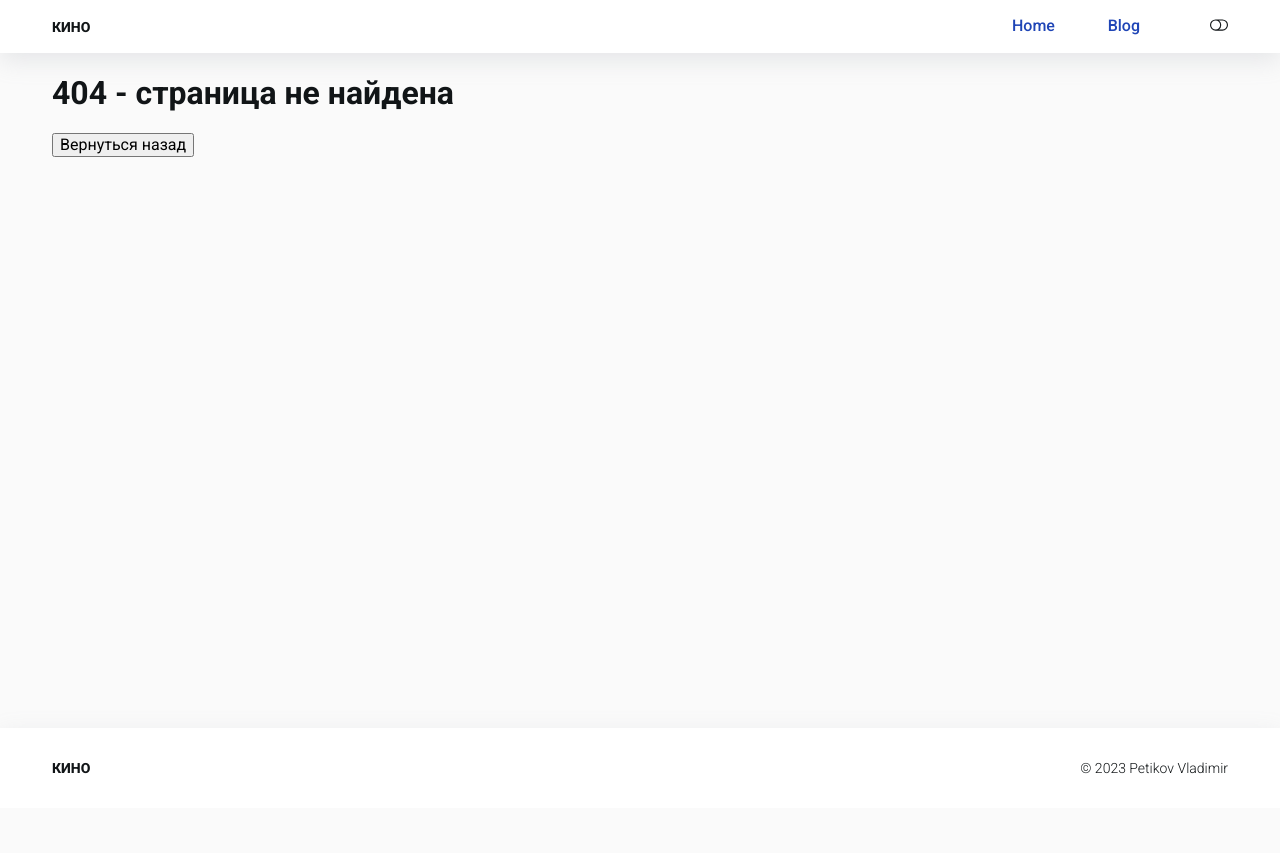
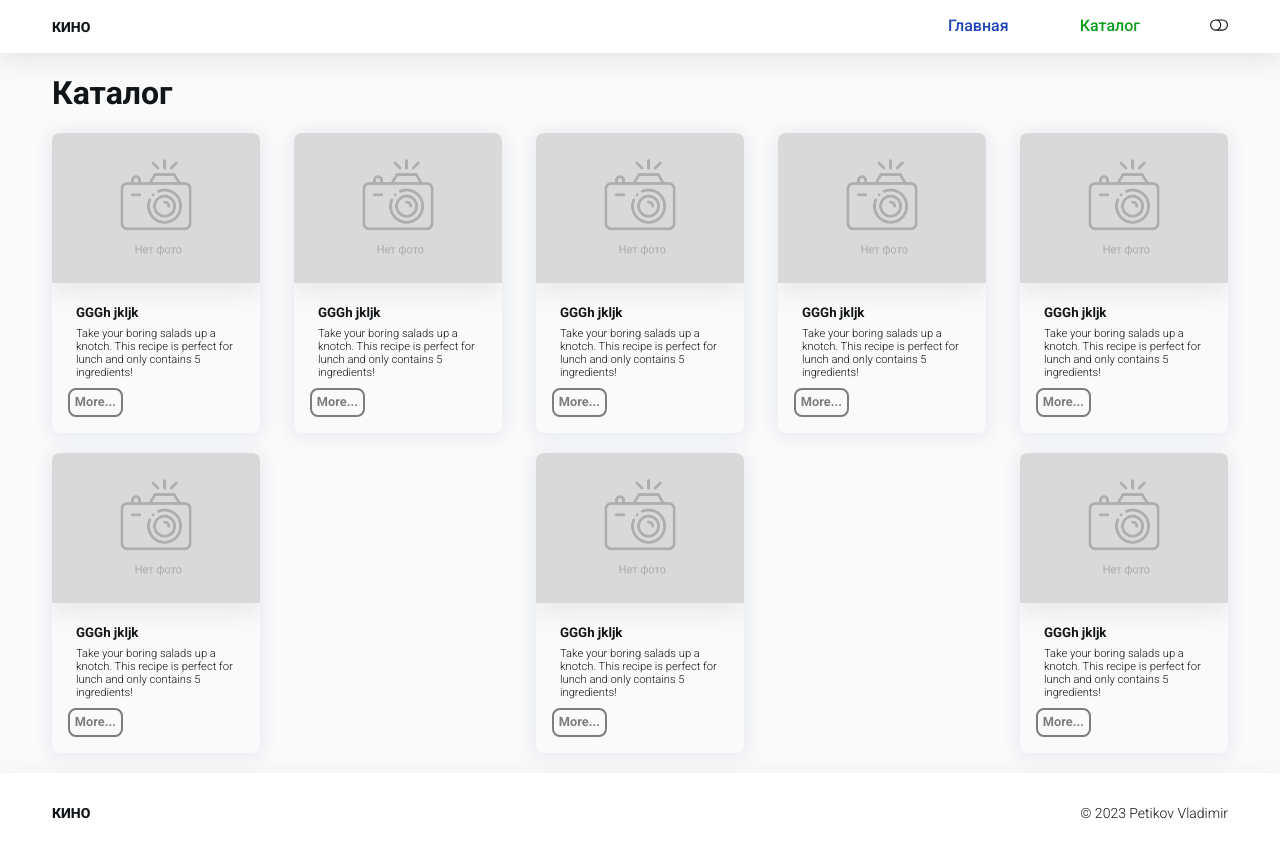
Before and after one commit to petikov-w/cinema-box, a React app: page /films in a window 1280 px wide. Before the commit this address had no page. Before the commit the page ends 808 px from the top, so only its background shows below. Built offline with nearby package versions, Linux system fonts and the light colour scheme.

Commit message:
130423-1200 Внесено много изменений

```diff
--- a/src/App.js
+++ b/src/App.js
@@ -2,11 +2,10 @@ import React from 'react';
 import { Routes, Route } from "react-router-dom"
 import styled from 'styled-components';
 
-import { Homepage } from "./pages/Homepage";
-import { Blogpage } from "./pages/Blogpage";
-// import { Singlepage } from "./pages/Singlepage";
-// import { Aboutpage } from "./pages/Aboutpage";
-import { Notfoundpage } from "./pages/Notfoundpage";
+import { HomePage } from "./pages/HomePage";
+import { CatalogPage } from "./pages/CatalogPage";
+import { SinglePage } from "./pages/SinglePage";
+import { NotFoundPage } from "./pages/NotFoundPage";
 import { Layout } from "./components/Layout";
 
 
@@ -17,10 +16,11 @@ const App = () => {
         <>
             <Routes>
                 <Route path="/" element={<Layout />} >
-                    <Route index element={<Homepage />} />
-                    <Route path="posts" element={<Blogpage />} />
-                    {/* <Route path="posts/:id" element={<Singlepage />}/> */}
-                    <Route path="*" element={<Notfoundpage />} />
+                    <Route index element={<HomePage />} />
+                    <Route path="films" element={<CatalogPage />} />
+                    <Route path="films/:id" element={<SinglePage />} />
+                    {/* <Route path="/country/:name" component={Details} */}
+                    <Route path="*" element={<NotFoundPage />} />
                 </Route>
             </Routes>
         </>
--- /dev/null
+++ b/src/components/Card.jsx
@@ -0,0 +1,82 @@
+import styled from "styled-components";
+import dsd from '../images/img-default.png'
+import {Link} from 'react-router-dom'
+
+
+const CardBox = styled.div`
+    overflow: hidden;
+    box-shadow: 0 2px 20px #e1e5ee;
+    border-radius: 0.5rem;
+    width: 13rem;
+    height: 300px;
+    display: flex;
+    flex-direction: column;
+    justify-content: space-between;
+    cursor: pointer;
+    transition: transform 200ms ease-in;
+    margin-bottom: 20px;
+`;
+
+const CardImage = styled.img`
+  display: block;
+  width: 100%;
+  height: 150px;
+  object-fit: cover;
+  object-position: center;
+  box-shadow: var(--shadow);
+`;
+
+const CardTitle = styled.h5`
+    padding: 0 1.5rem;
+    margin-bottom: -0.2rem;
+
+`
+
+const CardDescription = styled.p`
+    font-size: 0.7rem;
+    font-weight: 300;
+    padding: 0 1.5rem;`
+
+
+const CardButton = styled.button`
+    padding: 0.3rem;
+    font-family: inherit;
+    font-weight: bold;
+    font-size: 0.8rem;
+    margin: 1rem;
+    border: 2px solid var(--colors-card-btn);
+    background: transparent;
+    color: var(--colors-card-btn);
+    border-radius: 0.5rem;
+    /* transition: background 200ms ease-in, color 200ms ease-in; */
+    margin-top: -0.3rem;
+    cursor: pointer;
+    &:hover {
+      border-color: var(--colors-card-btn-hover);
+      color: var(--colors-card-btn-hover);
+      transform: scale(1.05);
+    }
+`;
+
+
+export const Card = (props) => {
+    const handlerCardBtn = () => {
+       return <Link to='/' />
+    }
+
+    return (
+      <CardBox>
+        <div>
+          <CardImage src={dsd} />
+          <CardTitle>GGGh  jkljk</CardTitle>
+          <CardDescription>Take your boring salads up a knotch. This recipe is perfect for lunch
+                            and only contains 5 ingredients!
+          </CardDescription>
+        </div>
+        <Link to={'/films/5'} >
+            <CardButton onClick={handlerCardBtn}>More...</CardButton>
+        </Link>
+
+      </CardBox>
+    );
+  }
--- a/src/components/Footer.jsx
+++ b/src/components/Footer.jsx
@@ -1,6 +1,7 @@
 import React from 'react';
 import styled from 'styled-components';
 import { useState, useEffect } from 'react';
+import { NavLink, Link } from 'react-router-dom';
 import { Container } from './Container';
 
 const FooterEl = styled.footer`
@@ -16,15 +17,6 @@ const Wrapper = styled.div`
 `;
 
 
-const Title = styled.a.attrs({
-    href: '/',
-  })`
-   color: var(--colors-text);
-   font-size: var(--fs-sm);
-   font-weight: var(--fw-bold);
-   text-decoration: none;
-  `;
-
 const Copyright = styled.a.attrs({
     href: 'https://kroxdev.ru',
     target: '_blank'
@@ -35,12 +27,19 @@ const Copyright = styled.a.attrs({
    text-decoration: none;
   `;
 
+const LogoLink = styled(Link)`
+color: var(--colors-text);
+ font-size: var(--fs-sm);
+ font-weight: var(--fw-bold);
+ text-decoration: none;
+`;
+
 export const Footer = () => {
     return (
         <FooterEl>
             <Container>
                 <Wrapper>
-                    <Title>КИНО</Title>
+                    <LogoLink to='/'>КИНО</LogoLink>
                     <Copyright>© {new Date().getFullYear()} Petikov Vladimir</Copyright>
                 </Wrapper>
             </Container>
--- a/src/components/Header.jsx
+++ b/src/components/Header.jsx
@@ -1,6 +1,6 @@
 import React from 'react';
 import styled from 'styled-components';
-import { NavLink } from 'react-router-dom';
+import { NavLink, Link } from 'react-router-dom';
 import { useState, useEffect } from 'react';
 import { Container } from './Container';
 import { BsToggleOff, BsToggleOn } from "react-icons/bs";
@@ -24,6 +24,7 @@ const WrapperNav = styled.div`
    /* padding: 1rem 0; */
    min-width: 10vw;
    margin-right: 70px;
+   width: 15vw;
 `;
 
 const WrapperRight = styled.div`
@@ -43,14 +44,13 @@ const ModeSwitcher = styled.div`
   text-transform: capitalize;
 `;
 
-const Title = styled.a.attrs({
-    href: '/',
-  })`
-   color: var(--colors-text);
+
+const LogoLink = styled(Link)`
+  color: var(--colors-text);
    font-size: var(--fs-sm);
    font-weight: var(--fw-bold);
    text-decoration: none;
-  `;
+`;
 
 
 export const Header = () => {
@@ -68,11 +68,11 @@ export const Header = () => {
         <HeaderEl>
             <Container>
                 <Wrapper>
-                    <Title>КИНО</Title>
+                    <LogoLink to='/'>КИНО</LogoLink>
                     <WrapperRight>
                         <WrapperNav>
-                            <NavLink to='/'>Home</NavLink>
-                            <NavLink to='/posts'>Blog</NavLink>
+                            <NavLink to='/'>Главная</NavLink>
+                            <NavLink to='/films'>Каталог</NavLink>
                         </WrapperNav>
                         <ModeSwitcher onClick={toggleTheme}>
                             { theme==='light' ? (
--- a/src/index.css
+++ b/src/index.css
@@ -26,7 +26,10 @@ body[data-theme='dark'] {
   --colors-bg: hsl(207, 26%, 17%);
   --colors-ui-base: hsl(209, 23%, 22%);
   --shadow: rgba(245, 245, 245, 0.2) 0 0 8px;
+  --colors-card-btn: #ffffff;
+  --colors-card-btn-hover: #7d7d7d;
 }
+
 body[data-theme='light'] {
   --colors-text: hsl(200, 15%, 8%);
   --colors-link: #1f45b6;
@@ -34,6 +37,8 @@ body[data-theme='light'] {
   --colors-bg: hsl(0, 0%, 98%);
   --colors-ui-base: hsl(0, 0%, 100%);
   --shadow: rgba(149, 157, 165, 0.2) 0px 8px 24px;
+  --colors-card-btn: #7d7d7d;
+  --colors-card-btn-hover: #000000;
 }
 
 body {
@@ -56,6 +61,8 @@ a:hover {
   text-decoration: underline;
 }
 
+
+
 /* color: var(--colors-text);
    font-size: var(--fs-sm);
    font-weight: var(--fw-bold);
--- a/src/index.html
+++ b/src/index.html
@@ -6,13 +6,11 @@
     <meta http-equiv="X-UA-Compatible" content="IE=edge">
     <meta name="viewport" content="width=device-width, initial-scale=1.0">
     <title>Cinema Box</title>
-    <!-- <link rel="stylesheet" href="https://fonts.googleapis.com/icon?family=Material+Icons"> -->
-    <!-- <link rel="stylesheet" href="https://fonts.googleapis.com/css?family=Roboto:300,400,500,700&display=swap"> -->
     <link rel="icon" href="favicon.ico">
 </head>
 
 <body>
-<div id="root"></div>
+    <div id="root"></div>
 </body>
 
 </html>
--- a/src/pages/Blogpage.jsx
+++ /dev/null
@@ -1,14 +0,0 @@
-import { Container } from '../components/Container';
-
-const Blogpage = () => {
-    return (
-        <Container>
-            <h1>Блог</h1>
-            <p>Это страница блога</p>
-        </Container>
-
-
-    )
-}
-
-export {Blogpage}
--- /dev/null
+++ b/src/pages/CatalogPage.jsx
@@ -0,0 +1,40 @@
+import { Card } from '../components/Card';
+import { Container } from '../components/Container';
+import { useEffect } from 'react';
+import styled from 'styled-components';
+
+const StyledWrapper = styled.div`
+    display: flex;
+    justify-content: space-between;
+    flex-wrap: wrap;
+
+    @media (max-width: 500px) {
+        justify-content: center;
+    }
+`
+const CatalogPage = () => {
+
+    useEffect(()=>{
+        document.title = "Cinema Box - Каталог"
+    }, [])
+
+    return (
+        <Container>
+            <h1>Каталог</h1>
+            <StyledWrapper>
+                <Card />
+                <Card />
+                <Card />
+                <Card />
+                <Card />
+                <Card />
+                <Card />
+                <Card />
+            </StyledWrapper>
+        </Container>
+
+
+    )
+}
+
+export {CatalogPage}
--- a/src/pages/Homepage.jsx
+++ b/src/pages/Homepage.jsx
@@ -1,6 +1,14 @@
 import { Container } from '../components/Container';
+import { useEffect } from 'react';
 
-const Homepage = () => {
+
+const HomePage = () => {
+
+    useEffect(()=>{
+        document.title = "Cinema Box - Главная страница"
+    }, [])
+
+
     return (
         <Container>
             <h1>Главная</h1>
@@ -9,4 +17,4 @@ const Homepage = () => {
     )
 }
 
-export {Homepage}
+export {HomePage}
--- a/src/pages/Notfoundpage.jsx
+++ b/src/pages/Notfoundpage.jsx
@@ -1,6 +1,11 @@
-import React from "react";
+import React, {useEffect} from "react";
 import { Container } from '../components/Container';
-const Notfoundpage = () => {
+const NotFoundPage = () => {
+
+    useEffect(()=>{
+        document.title = "Cinema Box - Страница не найдена"
+    }, [])
+
     return (
         <Container>
             <h1>404 - страница не найдена</h1>
@@ -9,4 +14,4 @@ const Notfoundpage = () => {
     )
 }
 
-export {Notfoundpage}
+export {NotFoundPage}
--- /dev/null
+++ b/src/pages/SinglePage.jsx
@@ -0,0 +1,20 @@
+import { Container } from '../components/Container';
+import { useEffect } from 'react';
+
+
+const SinglePage = () => {
+
+    useEffect(()=>{
+        document.title = "Cinema Box - ########"
+    }, [])
+
+
+    return (
+        <Container>
+            <h1>Фильм</h1>
+            <p>Это главная страница отдельного фильма</p>
+        </Container>
+    )
+}
+
+export {SinglePage}
--- a/webpack.config.js
+++ b/webpack.config.js
@@ -36,6 +36,10 @@ module.exports = {
                     }
                 ]
             },
+            {
+                test: /\.(png|svg|jpg|webp|jpeg)$/i,
+                type: 'asset/resource',
+            },
 
         ],
     },
@@ -46,7 +50,7 @@ module.exports = {
         new HtmlWebpackPlugin({
             title: "Webpack & React",
             template: "./src/index.html",
-            favicon: "./src/favicon.ico"
+            // favicon: "./src/favicon.ico"
         }),
         new MiniCssExtractPlugin({
             filename: production ? '[name].[contenthash].css' : '[name].css',
```
Also changed, not shown: src/images/img-default-sm.png (added), src/images/img-default.png (added).
